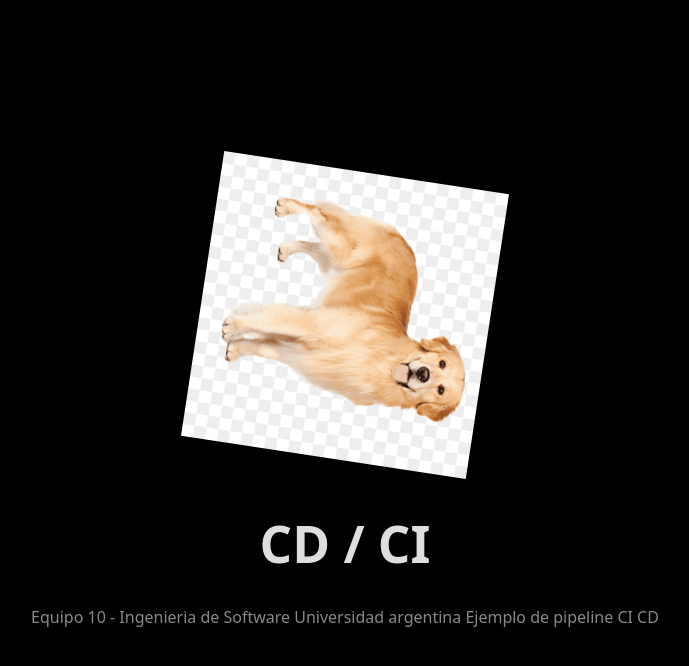
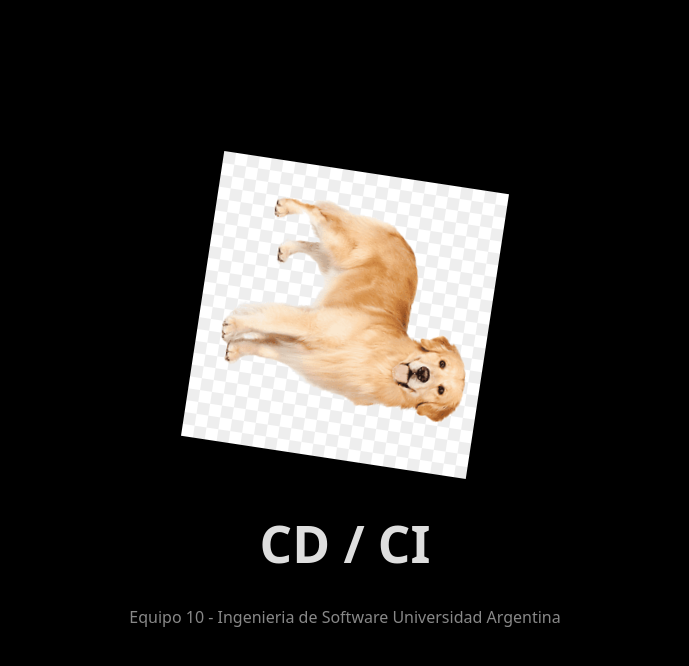
Before and after one commit to Augusto-FG/ci-cd-pipeline-demo, a React app: page / in a window 1280 px wide. Shown: the top 666 px of the page, without its empty margins (295-984 px from the left). Built offline with nearby package versions, Linux system fonts and the light colour scheme; the HTML template or start-up script is replaced by a standard one.

Commit message:
update main page

```diff
--- a/src/App.tsx
+++ b/src/App.tsx
@@ -13,7 +13,7 @@ function App() {
 
       <p className="subtitle-home">
         Equipo 10 - Ingenieria de Software
-        Universidad argentina Ejemplo de pipeline CI CD
+        Universidad Argentina
       </p>
     </>
   )
```
